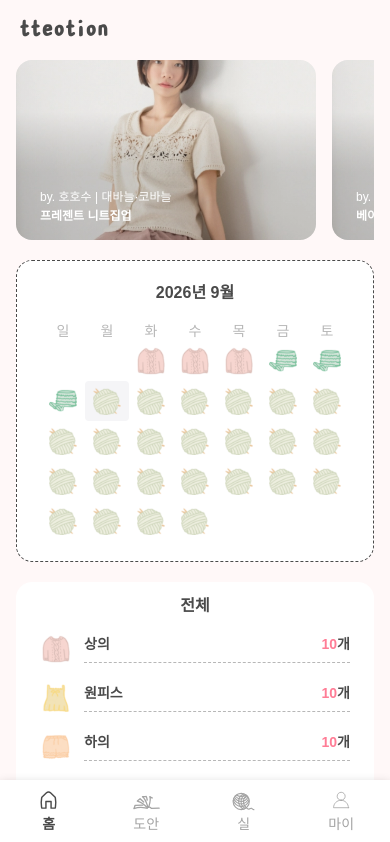
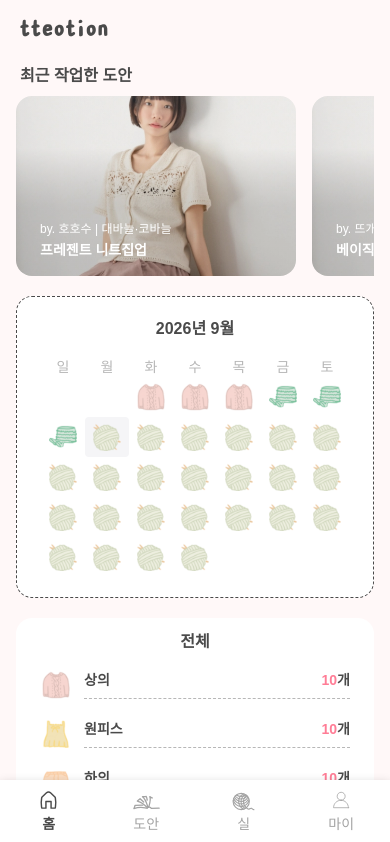
Before and after one commit to hollyjelly/tteotion, a Next.js app in the folder apps/web/: page / in a window 390 px wide. Shown: the top 842 px of the page. Built offline with nearby package versions, Linux system fonts and the light colour scheme; a web font is replaced by a local one.

Commit message:
KAN-11 design: 메인 화면 섹션 헤더/슬라이더 모바일 사이즈 조정

```diff
--- a/apps/web/src/features/main/main.tsx
+++ b/apps/web/src/features/main/main.tsx
@@ -15,7 +15,7 @@ export function Main() {
     const handleAddCategoryPress = () => {}
 
   return (
-    <div className="flex flex-1 flex-col gap-9 px-4 pt-6 pb-12 max-md:gap-5">
+    <div className="flex flex-1 flex-col gap-9 px-4 pt-16 pb-20 max-md:gap-5">
         {/* 최근 조회한 도안 */}
         <div>
             <SectionHeader title="최근 작업한 도안">
--- a/apps/web/src/features/main/section-header.tsx
+++ b/apps/web/src/features/main/section-header.tsx
@@ -7,8 +7,8 @@ interface SectionHeaderProps {
 
 export function SectionHeader({ title, children }: SectionHeaderProps) {
     return (
-        <div className="mb-5 flex items-center justify-between px-2 max-md:mb-2">
-            <h2 className="text-xl font-bold max-md:text-lg">{title}</h2>
+        <div className="mb-2 flex items-center justify-between pr-2 pl-1">
+            <h2 className="text-lg font-bold max-md:text-base">{title}</h2>
             {children}
         </div>
     )
--- a/apps/web/src/features/main/slider-item.tsx
+++ b/apps/web/src/features/main/slider-item.tsx
@@ -16,7 +16,7 @@ export function SliderItems ({items}: SliderItemProps) {
     return (
         <div
             key={items.id}
-            className="relative flex h-55 w-82 shrink-0 cursor-pointer items-center justify-center overflow-hidden rounded-2xl border border-dashed border-primary max-md:h-45 max-md:w-75 max-md:border-none"
+            className="relative flex h-55 w-82 shrink-0 cursor-pointer items-center justify-center overflow-hidden rounded-2xl border border-dashed border-primary max-md:h-45 max-md:w-70 max-md:border-none"
         >
             <Image
                 className="w-full object-cover"
@@ -30,7 +30,7 @@ export function SliderItems ({items}: SliderItemProps) {
               <span className="text-base text-inverse max-md:text-xs">
                 by. {items.author} | {items.tools}
               </span>
-                <p className="text-base font-bold text-inverse max-md:text-xs">{items.title}</p>
+                <p className="text-base font-bold text-inverse max-md:text-sm">{items.title}</p>
             </div>
         </div>
         )
```
